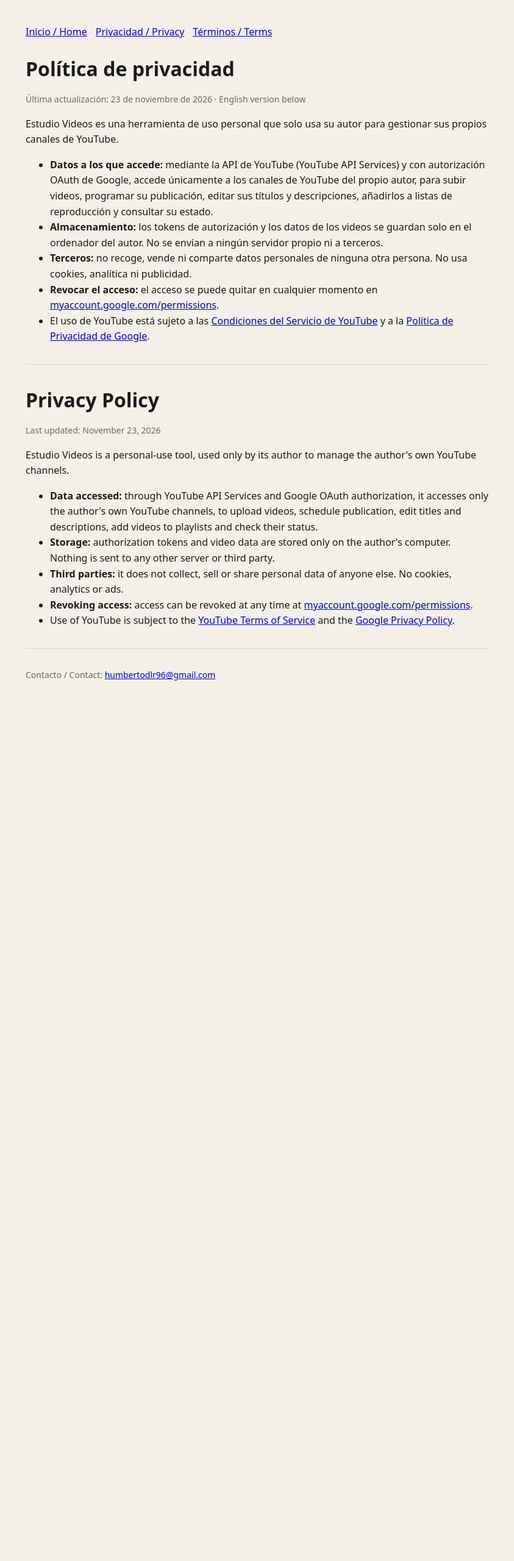
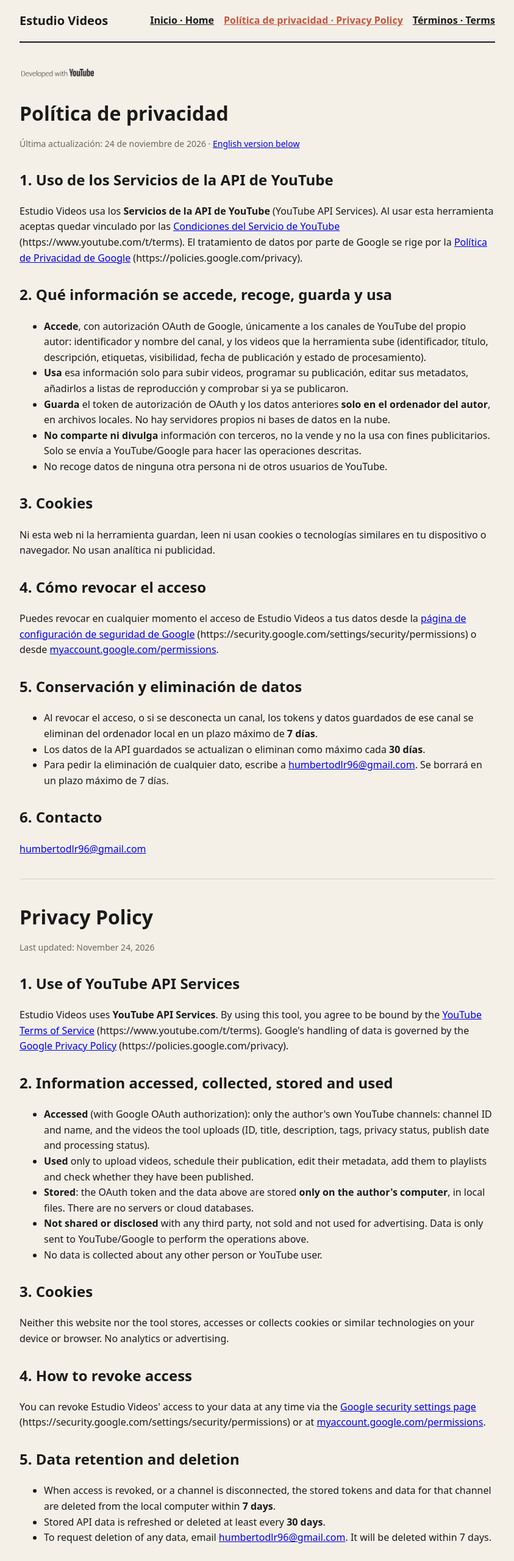
Before and after one commit to HumbeDev/estudio-videos, a plain HTML site: page privacidad.html in a window 1280 px wide. Shown: the top 2560 px of the page at 61% size, without its empty margins (218-1061 px from the left). Before the commit the page ends 1158 px from the top, so only its background shows below. Drawn offline with Linux system fonts and the light colour scheme.

Commit message:
Política de privacidad con cláusulas de la API de YouTube, branding y script de subida
Co-Authored-By: Claude Opus 5.5 <noreply@anthropic.com>

```diff
--- a/privacidad.html
+++ b/privacidad.html
@@ -1,32 +1,77 @@
-<!doctype html><html lang="es"><head><meta charset="utf-8"><meta name="viewport" content="width=device-width,initial-scale=1"><title>Política de privacidad · Estudio Videos</title><style>body{font:16px/1.6 system-ui,sans-serif;max-width:760px;margin:40px auto;padding:0 20px;color:#1a1a1a;background:#f4f0e8}h1{margin-bottom:4px}nav a{margin-right:14px}hr{border:none;border-top:1px solid #d9d0c0;margin:32px 0}.muted{color:#6f665a;font-size:14px}</style></head><body>
-<nav><a href="./">Inicio / Home</a><a href="privacidad.html">Privacidad / Privacy</a><a href="terminos.html">Términos / Terms</a></nav>
+<!doctype html><html lang="es"><head><meta charset="utf-8"><meta name="viewport" content="width=device-width,initial-scale=1"><title>Política de privacidad · Privacy Policy · Estudio Videos</title><link rel="stylesheet" href="style.css"></head><body>
+<header><span class="brand">Estudio Videos</span><nav><a href="./">Inicio · Home</a><a class="priv" href="privacidad.html">Política de privacidad · Privacy Policy</a><a href="terminos.html">Términos · Terms</a></nav></header>
+<img class="yt" src="developed-with-youtube.png" alt="Developed with YouTube" style="height:60px;margin:-6px 0 0 -22px">
 <h1>Política de privacidad</h1>
-<p class="muted">Última actualización: 23 de noviembre de 2026 · English version below</p>
-<p>Estudio Videos es una herramienta de uso personal que solo usa su autor para gestionar sus propios canales de YouTube.</p>
+<p class="muted">Última actualización: 24 de noviembre de 2026 · <a href="#en">English version below</a></p>
+
+<h2>1. Uso de los Servicios de la API de YouTube</h2>
+<p>Estudio Videos usa los <b>Servicios de la API de YouTube</b> (YouTube API Services). Al usar esta herramienta aceptas quedar vinculado por las
+<a href="https://www.youtube.com/t/terms">Condiciones del Servicio de YouTube</a> (https://www.youtube.com/t/terms).
+El tratamiento de datos por parte de Google se rige por la
+<a href="https://policies.google.com/privacy">Política de Privacidad de Google</a> (https://policies.google.com/privacy).</p>
+
+<h2>2. Qué información se accede, recoge, guarda y usa</h2>
 <ul>
-<li><b>Datos a los que accede:</b> mediante la API de YouTube (YouTube API Services) y con autorización OAuth de Google,
-accede únicamente a los canales de YouTube del propio autor, para subir videos, programar su publicación, editar sus títulos
-y descripciones, añadirlos a listas de reproducción y consultar su estado.</li>
-<li><b>Almacenamiento:</b> los tokens de autorización y los datos de los videos se guardan solo en el ordenador del autor.
-No se envían a ningún servidor propio ni a terceros.</li>
-<li><b>Terceros:</b> no recoge, vende ni comparte datos personales de ninguna otra persona. No usa cookies, analítica ni publicidad.</li>
-<li><b>Revocar el acceso:</b> el acceso se puede quitar en cualquier momento en
-<a href="https://myaccount.google.com/permissions">myaccount.google.com/permissions</a>.</li>
-<li>El uso de YouTube está sujeto a las <a href="https://www.youtube.com/t/terms">Condiciones del Servicio de YouTube</a>
-y a la <a href="https://policies.google.com/privacy">Política de Privacidad de Google</a>.</li>
+<li><b>Accede</b>, con autorización OAuth de Google, únicamente a los canales de YouTube del propio autor: identificador y nombre del canal,
+y los videos que la herramienta sube (identificador, título, descripción, etiquetas, visibilidad, fecha de publicación y estado de procesamiento).</li>
+<li><b>Usa</b> esa información solo para subir videos, programar su publicación, editar sus metadatos, añadirlos a listas de reproducción y comprobar si ya se publicaron.</li>
+<li><b>Guarda</b> el token de autorización de OAuth y los datos anteriores <b>solo en el ordenador del autor</b>, en archivos locales. No hay servidores propios ni bases de datos en la nube.</li>
+<li><b>No comparte ni divulga</b> información con terceros, no la vende y no la usa con fines publicitarios. Solo se envía a YouTube/Google para hacer las operaciones descritas.</li>
+<li>No recoge datos de ninguna otra persona ni de otros usuarios de YouTube.</li>
 </ul>
-<hr>
+
+<h2>3. Cookies</h2>
+<p>Ni esta web ni la herramienta guardan, leen ni usan cookies o tecnologías similares en tu dispositivo o navegador. No usan analítica ni publicidad.</p>
+
+<h2>4. Cómo revocar el acceso</h2>
+<p>Puedes revocar en cualquier momento el acceso de Estudio Videos a tus datos desde la
+<a href="https://security.google.com/settings/security/permissions">página de configuración de seguridad de Google</a>
+(https://security.google.com/settings/security/permissions) o desde <a href="https://myaccount.google.com/permissions">myaccount.google.com/permissions</a>.</p>
+
+<h2>5. Conservación y eliminación de datos</h2>
+<ul>
+<li>Al revocar el acceso, o si se desconecta un canal, los tokens y datos guardados de ese canal se eliminan del ordenador local en un plazo máximo de <b>7 días</b>.</li>
+<li>Los datos de la API guardados se actualizan o eliminan como máximo cada <b>30 días</b>.</li>
+<li>Para pedir la eliminación de cualquier dato, escribe a <a href="mailto:humbertodlr96@gmail.com">humbertodlr96@gmail.com</a>. Se borrará en un plazo máximo de 7 días.</li>
+</ul>
+
+<h2>6. Contacto</h2>
+<p><a href="mailto:humbertodlr96@gmail.com">humbertodlr96@gmail.com</a></p>
+
+<hr id="en">
 <h1>Privacy Policy</h1>
-<p class="muted">Last updated: November 23, 2026</p>
-<p>Estudio Videos is a personal-use tool, used only by its author to manage the author's own YouTube channels.</p>
+<p class="muted">Last updated: November 24, 2026</p>
+
+<h2>1. Use of YouTube API Services</h2>
+<p>Estudio Videos uses <b>YouTube API Services</b>. By using this tool, you agree to be bound by the
+<a href="https://www.youtube.com/t/terms">YouTube Terms of Service</a> (https://www.youtube.com/t/terms).
+Google's handling of data is governed by the <a href="https://policies.google.com/privacy">Google Privacy Policy</a> (https://policies.google.com/privacy).</p>
+
+<h2>2. Information accessed, collected, stored and used</h2>
 <ul>
-<li><b>Data accessed:</b> through YouTube API Services and Google OAuth authorization, it accesses only the author's own YouTube channels,
-to upload videos, schedule publication, edit titles and descriptions, add videos to playlists and check their status.</li>
-<li><b>Storage:</b> authorization tokens and video data are stored only on the author's computer. Nothing is sent to any other server or third party.</li>
-<li><b>Third parties:</b> it does not collect, sell or share personal data of anyone else. No cookies, analytics or ads.</li>
-<li><b>Revoking access:</b> access can be revoked at any time at <a href="https://myaccount.google.com/permissions">myaccount.google.com/permissions</a>.</li>
-<li>Use of YouTube is subject to the <a href="https://www.youtube.com/t/terms">YouTube Terms of Service</a>
-and the <a href="https://policies.google.com/privacy">Google Privacy Policy</a>.</li>
+<li><b>Accessed</b> (with Google OAuth authorization): only the author's own YouTube channels: channel ID and name,
+and the videos the tool uploads (ID, title, description, tags, privacy status, publish date and processing status).</li>
+<li><b>Used</b> only to upload videos, schedule their publication, edit their metadata, add them to playlists and check whether they have been published.</li>
+<li><b>Stored</b>: the OAuth token and the data above are stored <b>only on the author's computer</b>, in local files. There are no servers or cloud databases.</li>
+<li><b>Not shared or disclosed</b> with any third party, not sold and not used for advertising. Data is only sent to YouTube/Google to perform the operations above.</li>
+<li>No data is collected about any other person or YouTube user.</li>
 </ul>
-<hr><p class="muted">Contacto / Contact: <a href="mailto:humbertodlr96@gmail.com">humbertodlr96@gmail.com</a></p>
-</body></html>
+
+<h2>3. Cookies</h2>
+<p>Neither this website nor the tool stores, accesses or collects cookies or similar technologies on your device or browser. No analytics or advertising.</p>
+
+<h2>4. How to revoke access</h2>
+<p>You can revoke Estudio Videos' access to your data at any time via the
+<a href="https://security.google.com/settings/security/permissions">Google security settings page</a>
+(https://security.google.com/settings/security/permissions) or at <a href="https://myaccount.google.com/permissions">myaccount.google.com/permissions</a>.</p>
+
+<h2>5. Data retention and deletion</h2>
+<ul>
+<li>When access is revoked, or a channel is disconnected, the stored tokens and data for that channel are deleted from the local computer within <b>7 days</b>.</li>
+<li>Stored API data is refreshed or deleted at least every <b>30 days</b>.</li>
+<li>To request deletion of any data, email <a href="mailto:humbertodlr96@gmail.com">humbertodlr96@gmail.com</a>. It will be deleted within 7 days.</li>
+</ul>
+
+<h2>6. Contact</h2>
+<p><a href="mailto:humbertodlr96@gmail.com">humbertodlr96@gmail.com</a></p>
+<footer><span>Contacto / Contact: <a href="mailto:humbertodlr96@gmail.com">humbertodlr96@gmail.com</a></span><span><a href="privacidad.html">Política de privacidad / Privacy Policy</a> · <a href="terminos.html">Términos / Terms</a></span></footer></body></html>
--- /dev/null
+++ b/style.css
@@ -0,0 +1,11 @@
+body{font:16px/1.6 system-ui,sans-serif;max-width:780px;margin:0 auto;padding:0 22px 60px;color:#1a1a1a;background:#f4f0e8}
+header{display:flex;align-items:center;justify-content:space-between;gap:16px;padding:18px 0;border-bottom:2px solid #1a1a1a;margin-bottom:26px;flex-wrap:wrap}
+header .brand{font-weight:800;font-size:20px}
+nav a{margin-left:16px;font-weight:700;color:#1a1a1a}
+nav a.priv{color:#c8553d}
+.yt{height:44px;display:block}
+h1{margin:10px 0 4px}h2{margin-top:28px}
+.muted{color:#6f665a;font-size:14px}
+.box{background:#fff;border:2px solid #1a1a1a;border-radius:14px;padding:6px 20px;margin:18px 0}
+hr{border:none;border-top:1px solid #d9d0c0;margin:36px 0}
+footer{margin-top:40px;font-size:14px;color:#6f665a;border-top:1px solid #d9d0c0;padding-top:14px;display:flex;justify-content:space-between;flex-wrap:wrap;gap:10px}
```
Also changed, not shown: index.html (+21 -12 lines), subir-youtube.mjs (added, +131 -0 lines), terminos.html (+26 -11 lines), developed-with-youtube.png (added), 1 other file.
